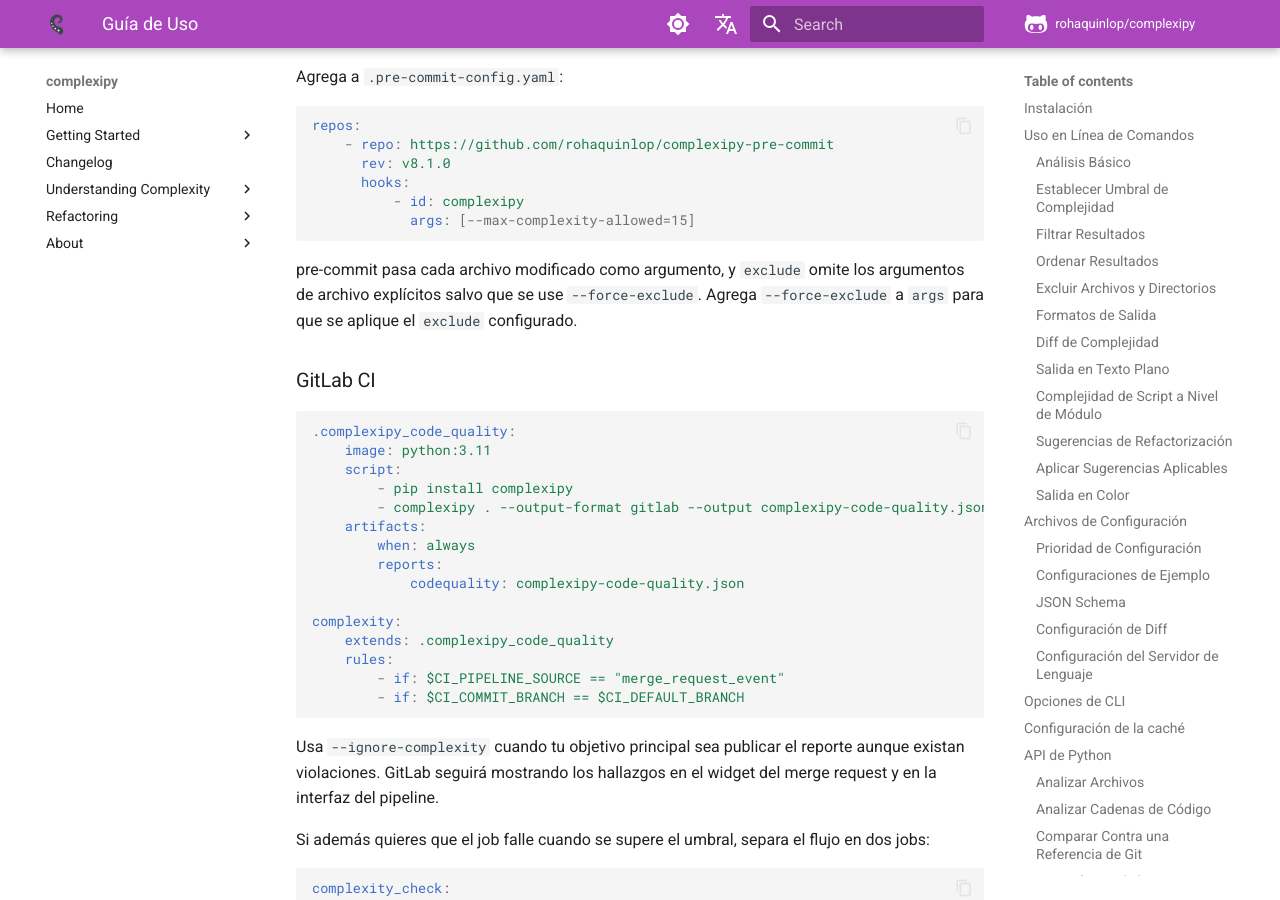
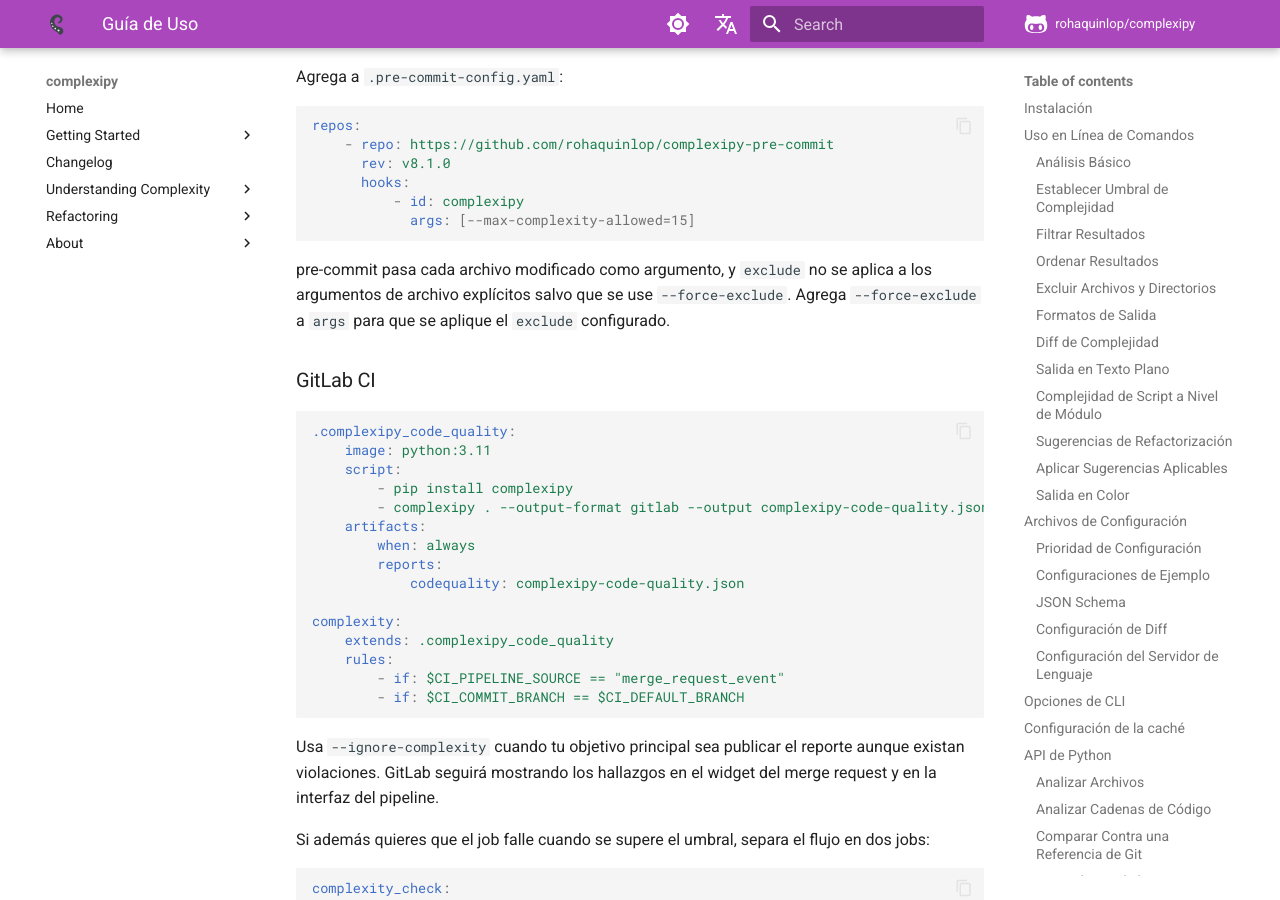
Before and after one commit to rohaquinlop/complexipy, an MkDocs documentation site: the page built from docs/es/usage-guide.md, in a window 1280 px wide and 900 px high, scrolled down 26330 px. Built offline with MkDocs 1.6.1 and Material for MkDocs 9.7.7, drawn with Linux system fonts in a browser that asks for light colours; comment, search, counter and statistics services are not loaded.

Commit message:
docs(usage): correct force-exclude wording and list it as ignored by the server

````diff
--- a/docs/es/usage-guide.md
+++ b/docs/es/usage-guide.md
@@ -1170,7 +1170,7 @@
             args: [--max-complexity-allowed=15]
 ```
 
-pre-commit pasa cada archivo modificado como argumento, y `exclude` omite los argumentos de archivo explícitos salvo que se use `--force-exclude`. Agrega `--force-exclude` a `args` para que se aplique el `exclude` configurado.
+pre-commit pasa cada archivo modificado como argumento, y `exclude` no se aplica a los argumentos de archivo explícitos salvo que se use `--force-exclude`. Agrega `--force-exclude` a `args` para que se aplique el `exclude` configurado.
 
 ### GitLab CI
 
````
Also changed, not shown: docs/editors.md (+1 -1 lines), docs/es/editors.md (+1 -1 lines), docs/usage-guide.md (+1 -1 lines).
